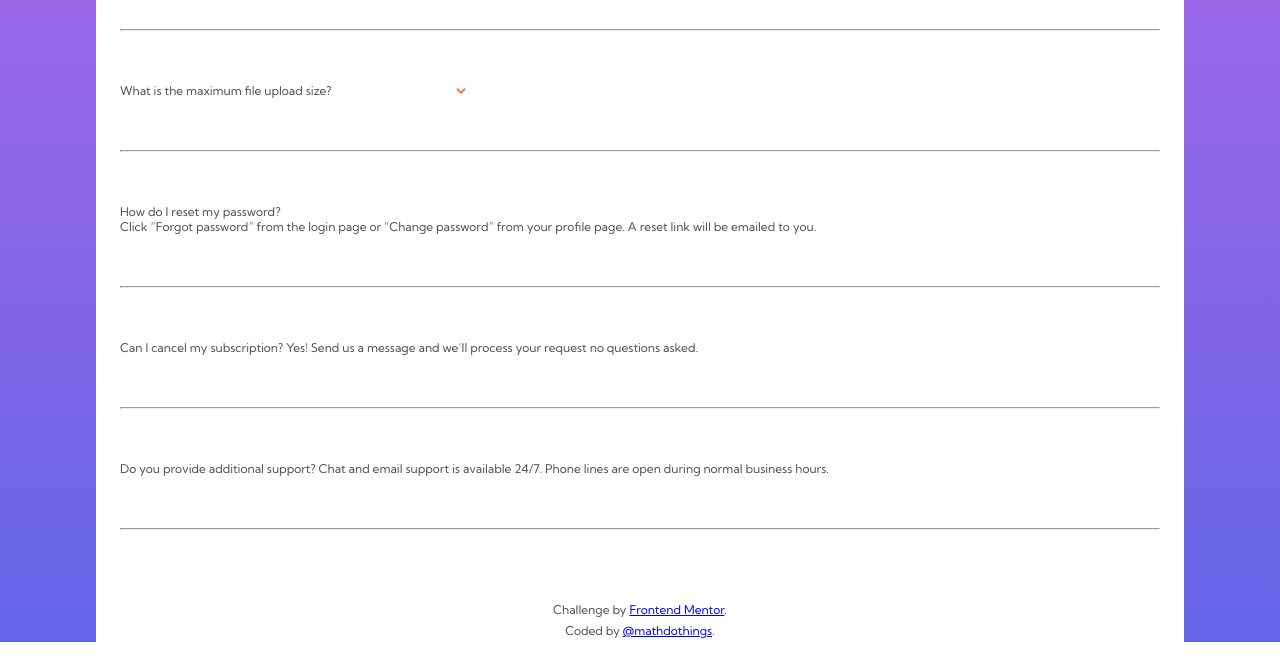
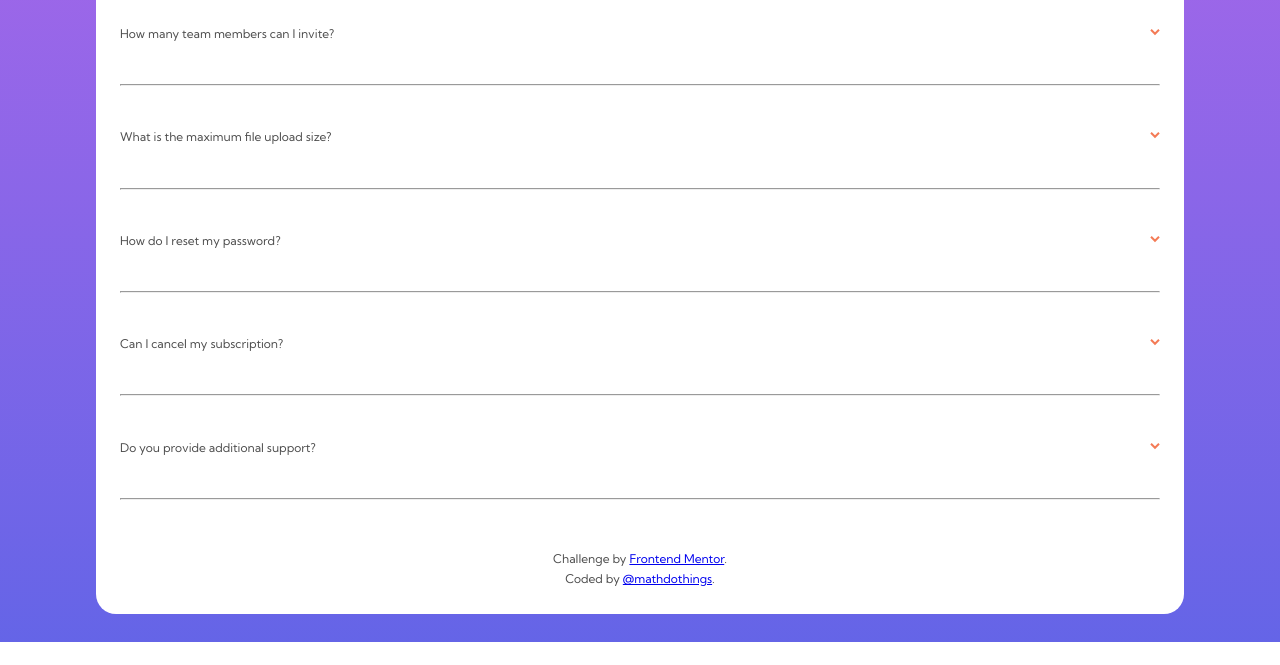
Before and after one commit to mathdothings/mathdothings.github.io, a website: page frontendmentor/faq-accordion-card-main/index.html in a window 1280 px wide. Shown: the part 238-903 px from the top of the page. After the commit the page ends 880 px from the top, so only its background shows below. Drawn offline with Linux system fonts and the light colour scheme.

Commit message:
todo js interactivity

```diff
--- a/frontendmentor/faq-accordion-card-main/index.html
+++ b/frontendmentor/faq-accordion-card-main/index.html
@@ -22,30 +22,44 @@
         </div>
           <h2 class="text-center fw-bold">FAQ</h2>
         <div id="question1">
-          <p>How many team members can I invite?<img id="icon-down1" src="images/icon-arrow-down.svg" alt=""></p>
+          <p>How many team members can I invite?</p>
+          <img id="icon-down1" src="images/icon-arrow-down.svg" alt="">
         </div>
         <div id="answer1">
-          You can invite up to 2 additional users on the Free plan. There is no limit on team members for the Premium plan.
+          <p>You can invite up to 2 additional users on the Free plan. There is no limit on team members for the Premium plan.</p>
         </div>
         <hr>
         <div id="question2">
-          What is the maximum file upload size?<img id="icon-down2" src="images/icon-arrow-down.svg" alt=""></p>
+          <p>What is the maximum file upload size?</p>
+          <img id="icon-down2" src="images/icon-arrow-down.svg" alt=""></p>
         </div>
         <div id="answer2">
-          No more than 2GB. All files in your account must fit your allotted storage space.
+          <p>No more than 2GB. All files in your account must fit your allotted storage space.</p>
         </div>
         <hr>
         <div id="question3">
-          How do I reset my password?<img id="icon-down3" src="images/icon-arrow-down.svg" alt="">
+          <p>How do I reset my password?</p>
+          <img id="icon-down3" src="images/icon-arrow-down.svg" alt="">
         </div>
-                Click “Forgot password” from the login page or “Change password” from your profile page.
-        A reset link will be emailed to you.
+        <div id="answer3">
+          <p>Click “Forgot password” from the login page or “Change password” from your profile page. A reset link will be emailed to you.</p>
+        </div>
         <hr>
-        Can I cancel my subscription?
-        Yes! Send us a message and we’ll process your request no questions asked.
+        <div id="question4">
+          <p>Can I cancel my subscription?</p>
+          <img id="icon-down4" src="images/icon-arrow-down.svg" alt="">
+        </div>
+        <div id="answer4">
+          <p>Yes! Send us a message and we’ll process your request no questions asked.</p>
+        </div>
         <hr>
-        Do you provide additional support?
-        Chat and email support is available 24/7. Phone lines are open during normal business hours.
+        <div id="question5">
+          <p>Do you provide additional support?</p>
+          <img id="icon-down4" src="images/icon-arrow-down.svg" alt="">
+        </div>
+        <div id="answer5">
+          <p>Chat and email support is available 24/7. Phone lines are open during normal business hours.</p>
+        </div>
         <hr>
         <div class="attribution text-center">
           Challenge by <a href="https://www.frontendmentor.io?ref=challenge" target="_blank">Frontend Mentor</a>.<br>
--- a/frontendmentor/faq-accordion-card-main/style.css
+++ b/frontendmentor/faq-accordion-card-main/style.css
@@ -37,6 +37,31 @@ body {
   margin-left: 3%;
 }
 
+#question1 {
+  display: flex;
+  justify-content: space-between;
+}
+
+#question2 {
+  display: flex;
+  justify-content: space-between;
+}
+
+#question3 {
+  display: flex;
+  justify-content: space-between;
+}
+
+#question4 {
+  display: flex;
+  justify-content: space-between;
+}
+
+#question5 {
+  display: flex;
+  justify-content: space-between;
+}
+
 #answer1 {
   display: none;
 }
@@ -53,39 +78,48 @@ body {
   display: none;
 }
 
+#answer5 {
+  display: none;
+}
+
 #icon-down1 {
-  position: relative;
-  left: 12%;
-  top: 0;
+  width: 10px;
+  height: 7px;
+  margin-top: 15px;
+  margin-left: auto;
 }
 
 #icon-down2 {
-  position: relative;
-  left: 12%;
-  top: 0;
+  width: 10px;
+  height: 7px;
+  margin-top: 15px;
+  margin-left: auto;
 }
 
 #icon-down3 {
-  position: absolute;
-  left: 0;
-  top: 0;
+  width: 10px;
+  height: 7px;
+  margin-top: 15px;
+  margin-left: auto;
 }
 
 #icon-down4 {
-  position: relative;
-  left: 12%;
-  top: 0;
+  width: 10px;
+  height: 7px;
+  margin-top: 15px;
+  margin-left: auto;
 }
 
 #icon-down5 {
-  position: relative;
-  left: 12%;
-  top: 0;
+  width: 10px;
+  height: 7px;
+  margin-top: 15px;
+  margin-left: auto;
 }
 
 hr {
   color: rgba(0, 0, 0, 10%);
-  margin: 5% 0;
+  margin: 3% 0;
 }
 
 /* Text Styles */
```
